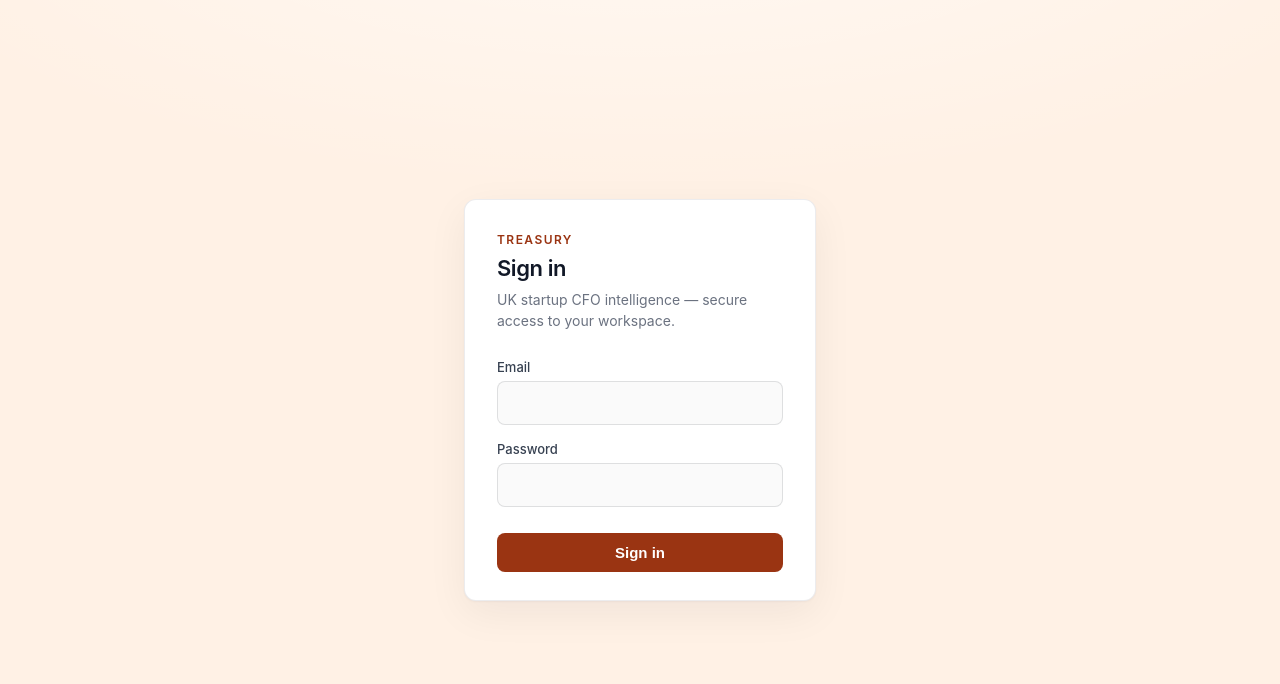
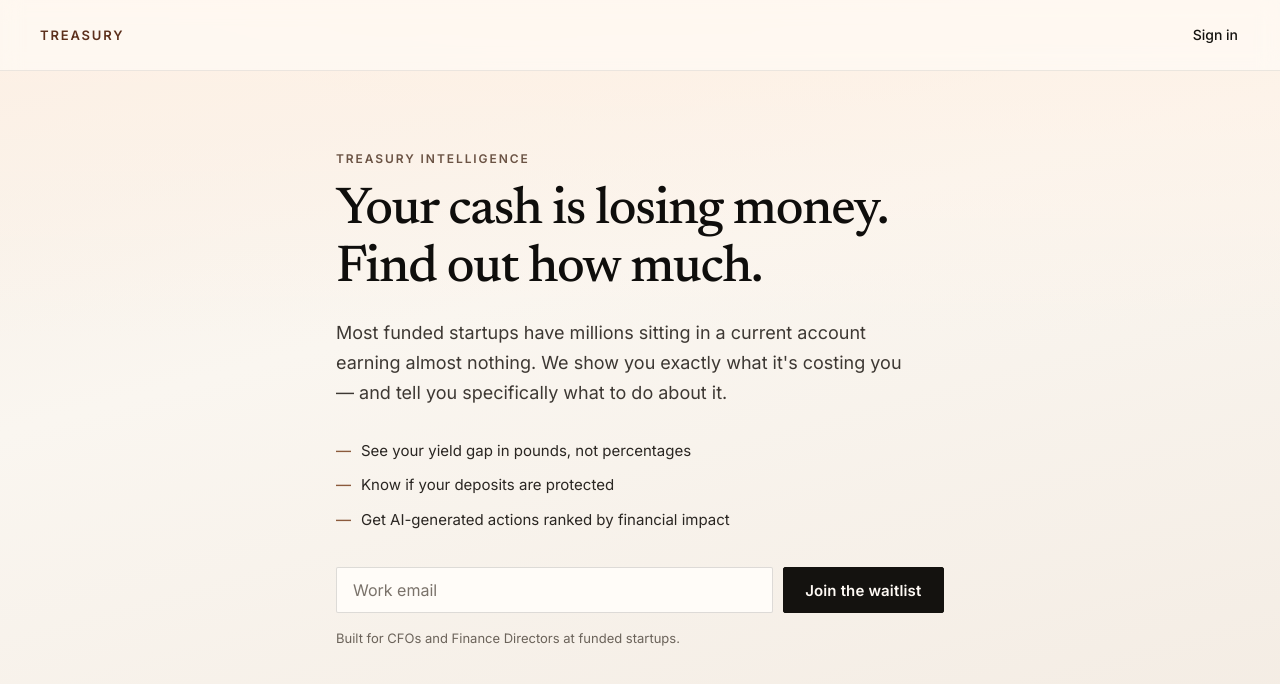
Before and after one commit to kevwclarke/treasury-app, a React (Create React App) app: page / in a window 1280 px wide. Before the commit this address led to /login. Shown: the top 684 px of the page. Built offline with nearby package versions, Linux system fonts and the light colour scheme; no server answers.

Commit message:
add waitlist landing page

```diff
--- a/public/index.html
+++ b/public/index.html
@@ -15,6 +15,12 @@
       user's mobile device or desktop. See https://developers.google.com/web/fundamentals/web-app-manifest/
     -->
     <link rel="manifest" href="%PUBLIC_URL%/manifest.json" />
+    <link rel="preconnect" href="https://fonts.googleapis.com" />
+    <link rel="preconnect" href="https://fonts.gstatic.com" crossorigin />
+    <link
+      href="https://fonts.googleapis.com/css2?family=Inter:wght@400;500;600&family=Newsreader:opsz,wght@6..72,400..600&display=swap"
+      rel="stylesheet"
+    />
     <!--
       Notice the use of %PUBLIC_URL% in the tags above.
       It will be replaced with the URL of the `public` folder during the build.
@@ -24,7 +30,7 @@
       work correctly both with client-side routing and a non-root public URL.
       Learn how to configure a non-root public URL by running `npm run build`.
     -->
-    <title>React App</title>
+    <title>Treasury — Cash intelligence for startup CFOs</title>
   </head>
   <body>
     <noscript>You need to enable JavaScript to run this app.</noscript>
--- a/src/App.js
+++ b/src/App.js
@@ -1,5 +1,6 @@
 import { BrowserRouter, Navigate, Route, Routes } from 'react-router-dom'
 import { DashboardLayout } from './components/DashboardLayout'
+import { LandingPage } from './components/LandingPage'
 import { LoginPage } from './components/LoginPage'
 import { ModulePlaceholder } from './components/ModulePlaceholder'
 import { ProtectedRoute } from './components/ProtectedRoute'
@@ -9,9 +10,10 @@ export default function App() {
   return (
     <BrowserRouter>
       <Routes>
+        <Route path="/" element={<LandingPage />} />
         <Route path="/login" element={<LoginPage />} />
-        <Route element={<ProtectedRoute />}>
-          <Route path="/" element={<DashboardLayout />}>
+        <Route path="/app" element={<ProtectedRoute />}>
+          <Route element={<DashboardLayout />}>
             <Route index element={<ModulePlaceholder title="Dashboard" />} />
             <Route
               path="yield-optimisation"
--- a/src/components/DashboardLayout.js
+++ b/src/components/DashboardLayout.js
@@ -3,13 +3,13 @@ import { supabase } from '../supabase'
 import './DashboardLayout.css'
 
 const NAV_ITEMS = [
-  { to: '/', label: 'Dashboard', end: true },
-  { to: '/yield-optimisation', label: 'Yield Optimisation' },
-  { to: '/concentration-risk', label: 'Concentration Risk' },
-  { to: '/runway-burn', label: 'Runway & Burn' },
-  { to: '/cash-flow', label: 'Cash Flow' },
-  { to: '/fx-exposure', label: 'FX Exposure' },
-  { to: '/opportunities', label: 'Opportunities' },
+  { to: '/app', label: 'Dashboard', end: true },
+  { to: '/app/yield-optimisation', label: 'Yield Optimisation' },
+  { to: '/app/concentration-risk', label: 'Concentration Risk' },
+  { to: '/app/runway-burn', label: 'Runway & Burn' },
+  { to: '/app/cash-flow', label: 'Cash Flow' },
+  { to: '/app/fx-exposure', label: 'FX Exposure' },
+  { to: '/app/opportunities', label: 'Opportunities' },
 ]
 
 export function DashboardLayout() {
--- /dev/null
+++ b/src/components/LandingPage.css
@@ -0,0 +1,222 @@
+.landing {
+  min-height: 100vh;
+  display: flex;
+  flex-direction: column;
+  color: #14120f;
+  background-color: #faf6f0;
+  background-image:
+    linear-gradient(180deg, rgba(255, 241, 229, 0.85) 0%, rgba(250, 246, 240, 0) 42%),
+    radial-gradient(ellipse 90% 55% at 50% -15%, rgba(255, 236, 220, 0.9) 0%, transparent 55%),
+    linear-gradient(165deg, #f7efe6 0%, #faf6f0 38%, #f3ebe2 100%);
+}
+
+.landing__header {
+  display: flex;
+  align-items: center;
+  justify-content: space-between;
+  padding: 1.25rem clamp(1.25rem, 4vw, 2.5rem);
+  border-bottom: 1px solid rgba(20, 18, 15, 0.08);
+  background: rgba(255, 253, 249, 0.55);
+  backdrop-filter: blur(10px);
+}
+
+.landing__wordmark {
+  font-family: 'Inter', system-ui, sans-serif;
+  font-size: 0.8125rem;
+  font-weight: 600;
+  letter-spacing: 0.14em;
+  text-transform: uppercase;
+  color: #5c2f1b;
+}
+
+.landing__sign-in {
+  font-family: 'Inter', system-ui, sans-serif;
+  font-size: 0.875rem;
+  font-weight: 500;
+  color: #14120f;
+  text-decoration: none;
+  padding: 0.375rem 0.125rem;
+  border-bottom: 1px solid transparent;
+  transition:
+    color 0.15s ease,
+    border-color 0.15s ease;
+}
+
+.landing__sign-in:hover {
+  color: #5c2f1b;
+  border-bottom-color: rgba(92, 47, 27, 0.35);
+}
+
+.landing__main {
+  flex: 1;
+  display: flex;
+  justify-content: center;
+  padding: clamp(2.5rem, 8vw, 5rem) clamp(1.25rem, 4vw, 2.5rem) 3rem;
+}
+
+.landing__column {
+  width: 100%;
+  max-width: 38rem;
+}
+
+.landing__kicker {
+  margin: 0 0 1rem;
+  font-family: 'Inter', system-ui, sans-serif;
+  font-size: 0.75rem;
+  font-weight: 600;
+  letter-spacing: 0.16em;
+  text-transform: uppercase;
+  color: #6b5344;
+}
+
+.landing__headline {
+  margin: 0 0 1.25rem;
+  font-family: 'Newsreader', 'Georgia', serif;
+  font-size: clamp(2.125rem, 5.2vw, 3.25rem);
+  font-weight: 500;
+  line-height: 1.12;
+  letter-spacing: -0.025em;
+  color: #0f0e0c;
+}
+
+.landing__subhead {
+  margin: 0 0 2rem;
+  font-family: 'Inter', system-ui, sans-serif;
+  font-size: clamp(1rem, 2.1vw, 1.125rem);
+  font-weight: 400;
+  line-height: 1.65;
+  color: #3d3833;
+  max-width: 36rem;
+}
+
+.landing__benefits {
+  list-style: none;
+  margin: 0 0 2.25rem;
+  padding: 0;
+  display: flex;
+  flex-direction: column;
+  gap: 0.75rem;
+}
+
+.landing__benefit {
+  display: flex;
+  gap: 0.625rem;
+  font-family: 'Inter', system-ui, sans-serif;
+  font-size: 0.9375rem;
+  line-height: 1.5;
+  color: #2a2622;
+}
+
+.landing__benefit-dash {
+  flex-shrink: 0;
+  color: #8b5a3c;
+  font-weight: 500;
+}
+
+.landing__form {
+  margin-bottom: 1rem;
+}
+
+.landing__form-row {
+  display: flex;
+  flex-wrap: wrap;
+  gap: 0.625rem;
+  align-items: stretch;
+}
+
+.landing__input {
+  flex: 1 1 12rem;
+  min-width: 0;
+  padding: 0.75rem 1rem;
+  font-family: 'Inter', system-ui, sans-serif;
+  font-size: 1rem;
+  color: #14120f;
+  background: rgba(255, 253, 249, 0.92);
+  border: 1px solid rgba(20, 18, 15, 0.14);
+  border-radius: 2px;
+  outline: none;
+  transition:
+    border-color 0.15s ease,
+    box-shadow 0.15s ease;
+}
+
+.landing__input::placeholder {
+  color: #7a726a;
+}
+
+.landing__input:focus {
+  border-color: rgba(20, 18, 15, 0.45);
+  box-shadow: 0 0 0 3px rgba(255, 241, 229, 0.9);
+}
+
+.landing__input[aria-invalid='true'] {
+  border-color: #9a3412;
+}
+
+.landing__cta {
+  flex-shrink: 0;
+  padding: 0.75rem 1.35rem;
+  font-family: 'Inter', system-ui, sans-serif;
+  font-size: 0.9375rem;
+  font-weight: 600;
+  letter-spacing: 0.01em;
+  color: #fffaf5;
+  background: #14120f;
+  border: 1px solid #14120f;
+  border-radius: 2px;
+  cursor: pointer;
+  transition:
+    background 0.15s ease,
+    border-color 0.15s ease,
+    color 0.15s ease;
+}
+
+.landing__cta:hover {
+  background: #2a2622;
+  border-color: #2a2622;
+}
+
+.landing__hint {
+  margin: 0.5rem 0 0;
+  font-family: 'Inter', system-ui, sans-serif;
+  font-size: 0.8125rem;
+  color: #9a3412;
+}
+
+.landing__confirm {
+  margin: 0 0 1rem;
+  font-family: 'Inter', system-ui, sans-serif;
+  font-size: 0.9375rem;
+  line-height: 1.5;
+  color: #2f4a3c;
+  padding: 0.875rem 1rem;
+  background: rgba(232, 245, 236, 0.65);
+  border: 1px solid rgba(47, 74, 60, 0.15);
+  border-radius: 2px;
+}
+
+.landing__footnote {
+  margin: 0;
+  font-family: 'Inter', system-ui, sans-serif;
+  font-size: 0.8125rem;
+  line-height: 1.5;
+  color: #6b635a;
+}
+
+.landing__visually-hidden {
+  position: absolute;
+  width: 1px;
+  height: 1px;
+  padding: 0;
+  margin: -1px;
+  overflow: hidden;
+  clip: rect(0, 0, 0, 0);
+  white-space: nowrap;
+  border: 0;
+}
+
+@media (max-width: 520px) {
+  .landing__cta {
+    width: 100%;
+  }
+}
--- /dev/null
+++ b/src/components/LandingPage.js
@@ -0,0 +1,102 @@
+import { useState } from 'react'
+import { Link } from 'react-router-dom'
+import './LandingPage.css'
+
+const BENEFITS = [
+  'See your yield gap in pounds, not percentages',
+  'Know if your deposits are protected',
+  'Get AI-generated actions ranked by financial impact',
+]
+
+export function LandingPage() {
+  const [email, setEmail] = useState('')
+  const [status, setStatus] = useState('idle')
+
+  function handleWaitlistSubmit(e) {
+    e.preventDefault()
+    const trimmed = email.trim()
+    if (!trimmed || !/^[^\s@]+@[^\s@]+\.[^\s@]+$/.test(trimmed)) {
+      setStatus('invalid')
+      return
+    }
+    setStatus('done')
+    setEmail('')
+  }
+
+  return (
+    <div className="landing">
+      <header className="landing__header">
+        <span className="landing__wordmark" aria-hidden="true">
+          Treasury
+        </span>
+        <Link className="landing__sign-in" to="/login">
+          Sign in
+        </Link>
+      </header>
+
+      <main className="landing__main">
+        <div className="landing__column">
+          <p className="landing__kicker">Treasury intelligence</p>
+          <h1 className="landing__headline">Your cash is losing money. Find out how much.</h1>
+          <p className="landing__subhead">
+            Most funded startups have millions sitting in a current account earning almost nothing. We
+            show you exactly what it&apos;s costing you — and tell you specifically what to do about
+            it.
+          </p>
+
+          <ul className="landing__benefits" aria-label="What you get">
+            {BENEFITS.map((line) => (
+              <li key={line} className="landing__benefit">
+                <span className="landing__benefit-dash" aria-hidden="true">
+                  —
+                </span>
+                <span>{line}</span>
+              </li>
+            ))}
+          </ul>
+
+          {status === 'done' ? (
+            <p className="landing__confirm" role="status">
+              Thanks — you&apos;re on the list. We&apos;ll be in touch.
+            </p>
+          ) : (
+            <form className="landing__form" onSubmit={handleWaitlistSubmit} noValidate>
+              <div className="landing__form-row">
+                <label className="landing__visually-hidden" htmlFor="waitlist-email">
+                  Email
+                </label>
+                <input
+                  id="waitlist-email"
+                  className="landing__input"
+                  type="email"
+                  name="email"
+                  autoComplete="email"
+                  placeholder="Work email"
+                  value={email}
+                  onChange={(e) => {
+                    setEmail(e.target.value)
+                    if (status === 'invalid') setStatus('idle')
+                  }}
+                  aria-invalid={status === 'invalid'}
+                  aria-describedby={status === 'invalid' ? 'waitlist-email-hint' : undefined}
+                />
+                <button className="landing__cta" type="submit">
+                  Join the waitlist
+                </button>
+              </div>
+              {status === 'invalid' ? (
+                <p id="waitlist-email-hint" className="landing__hint" role="alert">
+                  Enter a valid email address.
+                </p>
+              ) : null}
+            </form>
+          )}
+
+          <p className="landing__footnote">
+            Built for CFOs and Finance Directors at funded startups.
+          </p>
+        </div>
+      </main>
+    </div>
+  )
+}
--- a/src/components/LoginPage.js
+++ b/src/components/LoginPage.js
@@ -3,10 +3,16 @@ import { Navigate, useLocation, useNavigate } from 'react-router-dom'
 import { supabase } from '../supabase'
 import './LoginPage.css'
 
+function postLoginPath(fromLocation) {
+  const p = fromLocation?.pathname
+  if (p && p.startsWith('/app')) return p
+  return '/app'
+}
+
 export function LoginPage() {
   const navigate = useNavigate()
   const location = useLocation()
-  const from = location.state?.from?.pathname ?? '/'
+  const redirectTo = postLoginPath(location.state?.from)
 
   const [email, setEmail] = useState('')
   const [password, setPassword] = useState('')
@@ -39,7 +45,7 @@ export function LoginPage() {
       setError(signInError.message)
       return
     }
-    navigate(from, { replace: true })
+    navigate(redirectTo, { replace: true })
   }
 
   if (session === undefined) {
@@ -53,7 +59,7 @@ export function LoginPage() {
   }
 
   if (session) {
-    return <Navigate to={from} replace />
+    return <Navigate to={redirectTo} replace />
   }
 
   return (
```
Also changed, not shown: 1 other file (tests, documents, lock files or other folders).
